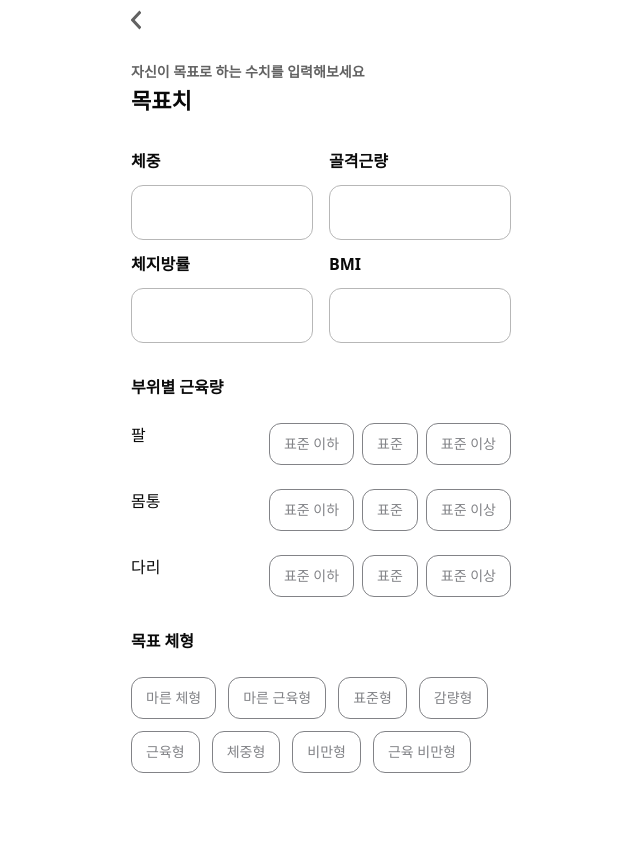
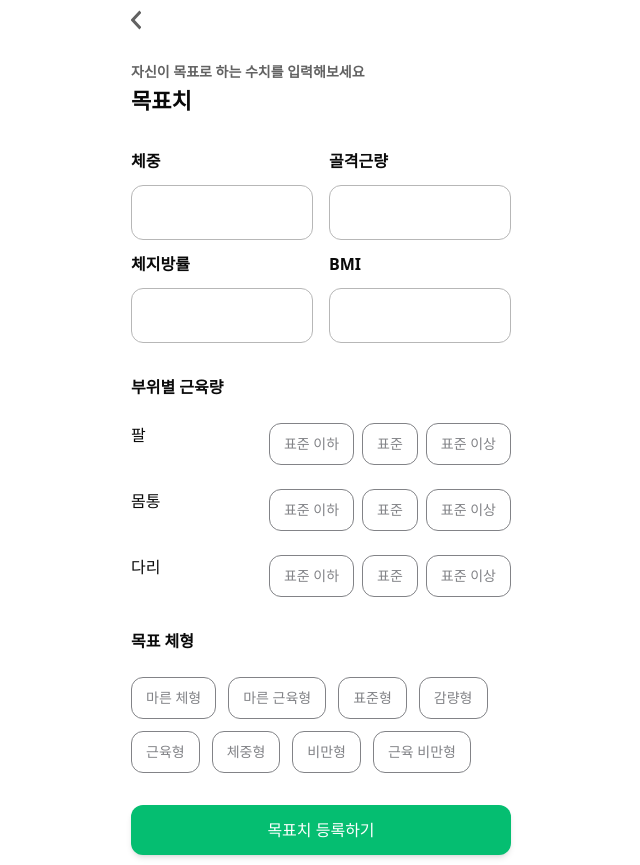
Before and after one commit to KNU-DXworks/Frontend, a React (Vite) app: page /goal/register in a window 1280 px wide. Shown: the whole page, without its empty margins (319-959 px from the left). Before the commit the page ends 800 px from the top, so only its background shows below. Built offline with nearby package versions, Linux system fonts and the light colour scheme.

Commit message:
feat: navigate 경로 추가

```diff
--- a/src/pages/profile/GoalRegisterPage.tsx
+++ b/src/pages/profile/GoalRegisterPage.tsx
@@ -1,9 +1,17 @@
+import { Button } from "@/components/common/Button";
 import { Chip } from "@/components/common/Chip";
 import { Header } from "@/components/common/Header";
 import { Input } from "@/components/common/Input";
 import { Title } from "@/components/common/Title";
+import { useNavigate } from "react-router-dom";
 
 export const GoalRegisterPage = () => {
+    const navigate = useNavigate();
+
+    const handleGoalRegister = () => {
+        navigate("/profile/my");
+    };
+
     return (
         <div className="flex flex-col gap-8">
             <Header></Header>
@@ -61,6 +69,8 @@ export const GoalRegisterPage = () => {
                     <Chip label="근육 비만형"></Chip>
                 </div>
             </div>
+
+            <Button onClick={handleGoalRegister} label="목표치 등록하기"></Button>
         </div>
     );
 };
```
